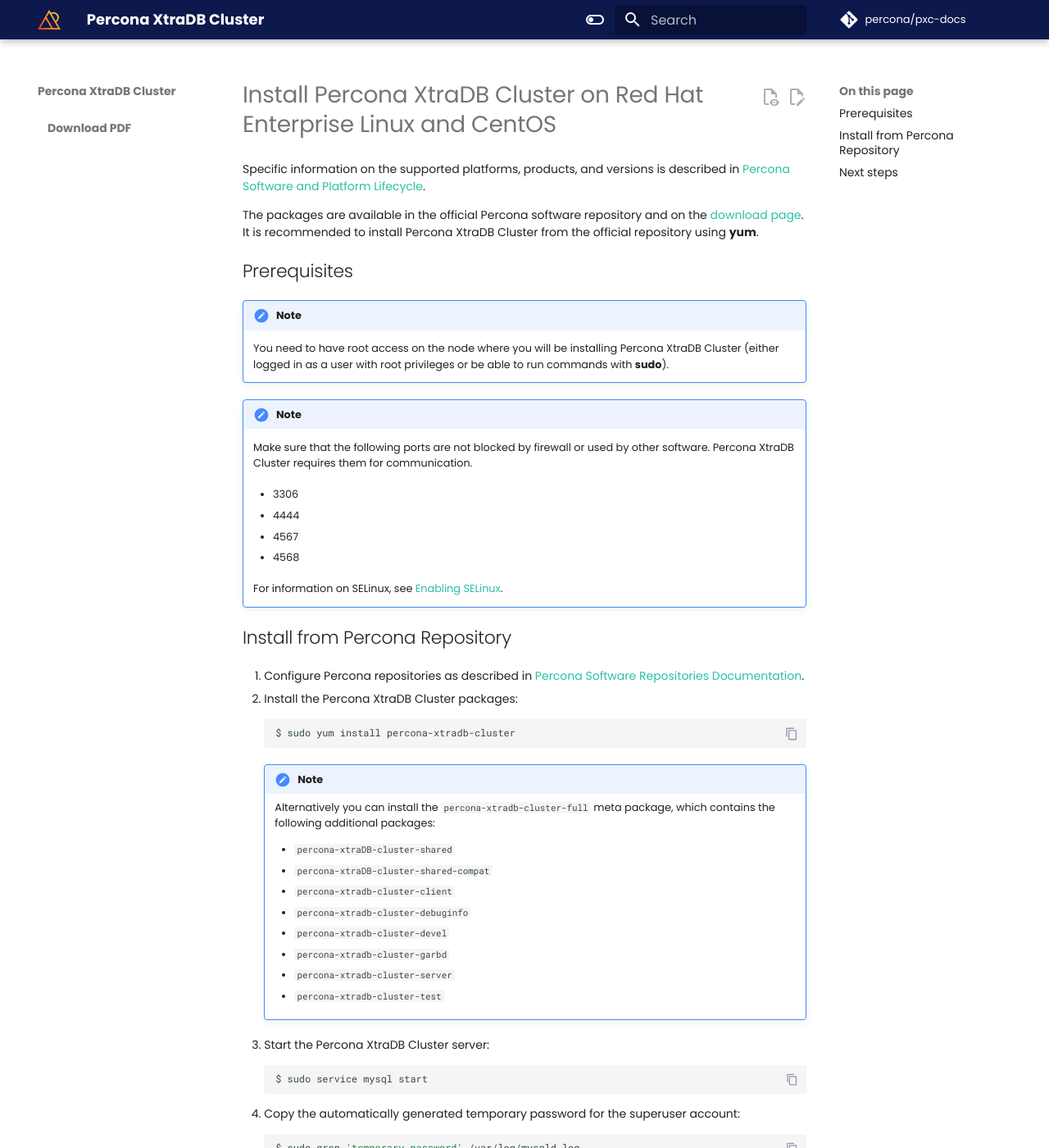
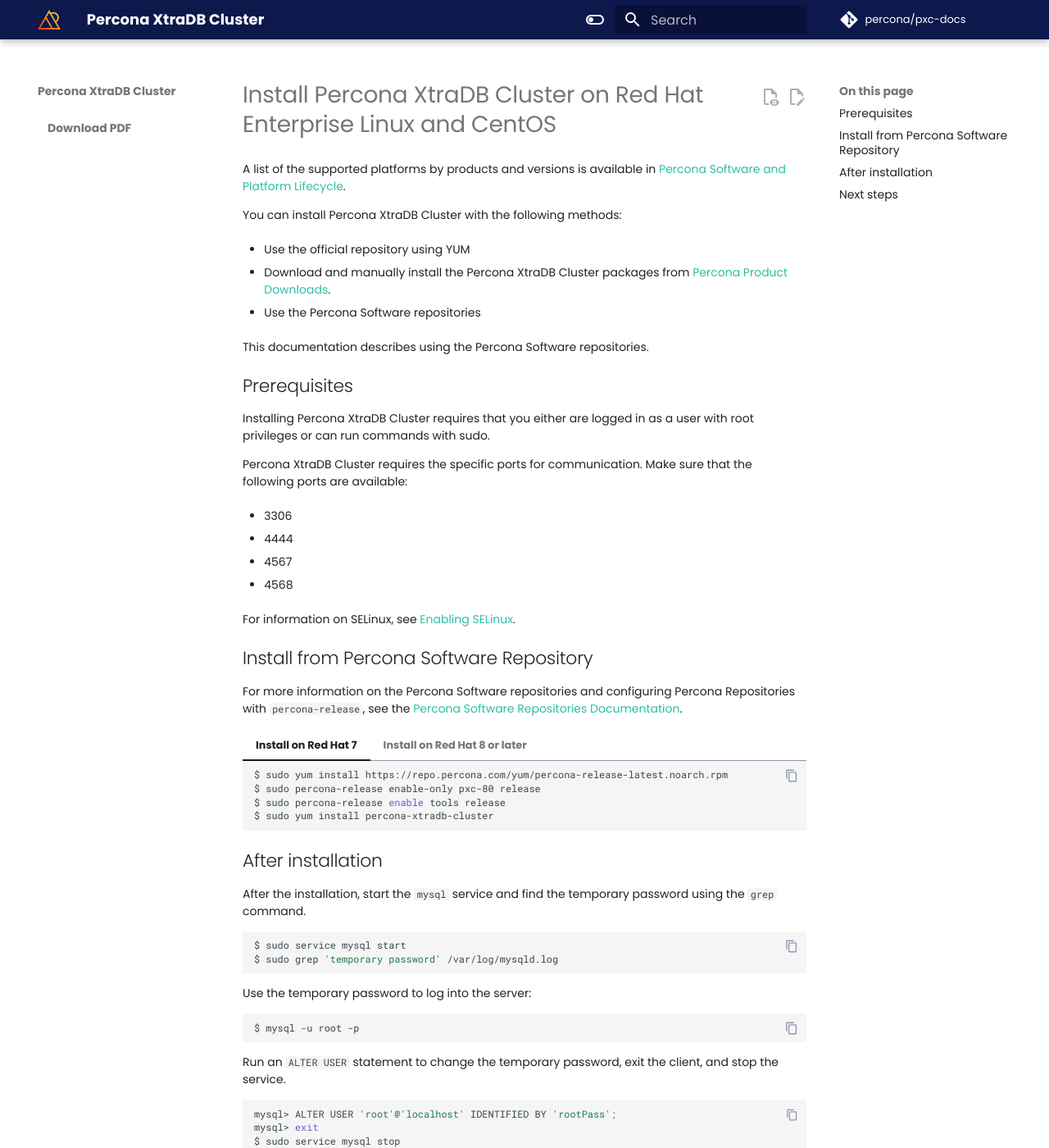
Before and after one commit to percona/pxc-docs, an MkDocs documentation site: the page built from docs/install/yum.md, in a window 1280 px wide and 1400 px high. Shown: the whole window at 82% size. Built offline with MkDocs 1.6.1 and Material for MkDocs 9.7.7, drawn with Linux system fonts in a browser that asks for light colours; nearby versions of some CDN libraries; comment, search, counter and statistics services are not loaded; the version menu is left out; some of the changed text lies outside the part shown.

Commit message:
PXC-4147 Document installation steps for CentOS8 (8.0)
	modified:   docs/install/yum.md

````diff
--- a/docs/install/yum.md
+++ b/docs/install/yum.md
@@ -1,103 +1,79 @@
 # Install Percona XtraDB Cluster on Red Hat Enterprise Linux and CentOS
 
-Specific information on the supported platforms, products, and versions
-is described in [Percona Software and Platform Lifecycle](https://www.percona.com/services/policies/percona-software-platform-lifecycle#mysql).
+A list of the supported platforms by products and versions
+is available in [Percona Software and Platform Lifecycle](https://www.percona.com/services/policies/percona-software-platform-lifecycle#mysql).
 
-The packages are available in the official Percona software repository
-and on the [download page](http://www.percona.com/downloads/Percona-XtraDB-Cluster-80/LATEST/).
-It is recommended to install Percona XtraDB Cluster from the official repository
-using **yum**.
+You can install Percona XtraDB Cluster with the following methods:
+
+* Use the official repository using YUM
+
+* Download and manually install the Percona XtraDB Cluster packages from [Percona Product Downloads](http://www.percona.com/downloads/Percona-XtraDB-Cluster-80/LATEST/).
+
+* Use the Percona Software repositories
+
+This documentation describes using the Percona Software repositories.
 
 ## Prerequisites
 
-!!! note
+Installing Percona XtraDB Cluster requires that you either are logged in as a user with root privileges or can run commands with sudo.
 
-    You need to have root access on the node where you will be installing Percona XtraDB Cluster (either logged in as a user with root privileges or be able to run commands with **sudo**).
+ Percona XtraDB Cluster requires the specific ports for communication. Make sure that the following ports are available:
 
-!!! note
+* 3306
 
-    Make sure that the following ports are not blocked by firewall or used by other software. Percona XtraDB Cluster requires them for communication.
+* 4444
 
-    * 3306
+* 4567
 
-    * 4444
+* 4568
 
-    * 4567
+For information on SELinux, see [Enabling SELinux](../security/selinux.md#selinux).
 
-    * 4568
+## Install from Percona Software Repository
 
-    For information on SELinux, see [Enabling SELinux](../security/selinux.md#selinux).
+For more information on the Percona Software repositories and configuring Percona Repositories with `percona-release`, see the [Percona Software Repositories Documentation](https://docs.percona.com/percona-software-repositories/index.html).
 
-## Install from Percona Repository
-
-1. Configure Percona repositories as described in [Percona Software Repositories Documentation](https://docs.percona.com/percona-software-repositories/index.html).
-
-2. Install the Percona XtraDB Cluster packages:
+=== "Install on Red Hat 7"
 
     ```{.bash data-prompt="$"}
+    $ sudo yum install https://repo.percona.com/yum/percona-release-latest.noarch.rpm
+    $ sudo percona-release enable-only pxc-80 release
+    $ sudo percona-release enable tools release
     $ sudo yum install percona-xtradb-cluster
     ```
 
-    !!! note
-
-        Alternatively you can install the `percona-xtradb-cluster-full` meta package, which contains the following additional packages:
-
-        * `percona-xtraDB-cluster-shared`
-
-        * `percona-xtraDB-cluster-shared-compat`
-
-        * `percona-xtradb-cluster-client`
-
-        * `percona-xtradb-cluster-debuginfo`
-
-        * `percona-xtradb-cluster-devel`
-
-        * `percona-xtradb-cluster-garbd`
-
-        * `percona-xtradb-cluster-server`
-
-        * `percona-xtradb-cluster-test`
-
-3. Start the Percona XtraDB Cluster server:
+=== "Install on Red Hat 8 or later"
 
     ```{.bash data-prompt="$"}
-    $ sudo service mysql start
+    $ sudo yum install https://repo.percona.com/yum/percona-release-latest.noarch.rpm
+    $ sudo percona-release setup pxc-80
+    $ sudo yum install percona-xtradb-cluster
     ```
 
-4. Copy the automatically generated temporary password for the superuser account:
+## After installation
 
-    ```{.bash data-prompt="$"}
-    $ sudo grep 'temporary password' /var/log/mysqld.log
-    ```
+After the installation, start the `mysql` service and find the temporary password using the `grep` command.
 
-5. Use this password to log in as `root`:
+```{.bash data-prompt="$"}
+$ sudo service mysql start
+$ sudo grep 'temporary password' /var/log/mysqld.log
+```
 
-    ```{.bash data-prompt="$"}
-    $ mysql -u root -p
-    ```
+Use the temporary password to log into the server:
 
-6. Change the password for the superuser account and log out. For example:
+```{.bash data-prompt="$"}
+$ mysql -u root -p
+```
 
-    ```{.bash data-prompt="mysql>"}
-    mysql> ALTER USER 'root'@'localhost' IDENTIFIED BY 'rootPass';
-    ```
+Run an `ALTER USER` statement to change the temporary password, exit the client, and stop the service.
 
-    ??? example "Expected output"
+```{.bash data-prompt="$"}
+mysql> ALTER USER 'root'@'localhost' IDENTIFIED BY 'rootPass';
+mysql> exit
+$ sudo service mysql stop
+```
 
-        ```{.text .no-copy}
-        Query OK, 0 rows affected (0.00 sec)
-
-        mysql> exit
-        Bye
-        ```
-
-7. Stop the `mysql` service:
-
-    ```{.bash data-prompt="$"}
-    $ sudo service mysql stop
-    ```
 
 ## Next steps
 
-After you install Percona XtraDB Cluster and change the superuser account password,
-configure the node according to the procedure described in [Configuring Nodes for Write-Set Replication](../configure.md#configure).
+Configure the node according to the procedure described in [Configuring Nodes for Write-Set Replication](../configure.md#configure).
````
